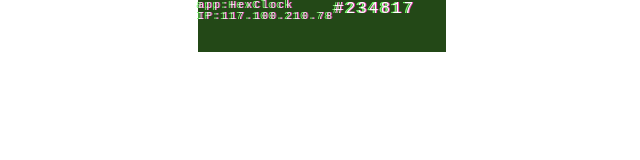
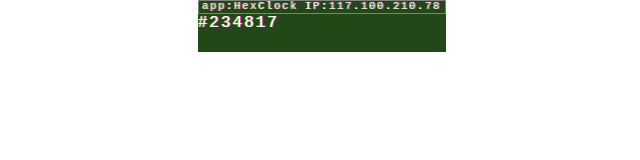
Before and after one commit to Sirius-33/a-hex-clock, a website: page pkg/src/html/index.html in a window 1280 px wide. Shown: the whole page, without its empty margins (318-958 px from the left). Drawn offline with Linux system fonts and the light colour scheme.

Commit message:
Dlt grid and switch back to flex for accesibility

```diff
--- a/pkg/src/css/hexClock.css
+++ b/pkg/src/css/hexClock.css
@@ -13,36 +13,38 @@
   z-index: 1;
   color: #FFF;
   font: 33rem;
-  height: 150px;
+  height: 100%;
   font-family: 'Major Mono Display', monospace;
-}
-
-#hexClock__container{
-  z-index: -1;
-  width: 248px;
-  height: 52px;
-  display: grid;
-  grid-template-columns: 1fr 1fr 1fr;
-  grid-template-rows: 14px 150px;
-  grid-template-areas:
-  "app . ip"
-  "clock";
 }
 
 .hexClock__header {
   height: 14px;
+  width: 248px;
+  border: 1px solid gray;
+}
+
+.hexClock__header--txt{
   display: flex;
   justify-content: space-between;
   flex-direction: row;
+  flex-wrap: nowrap;
 }
 
 .hexClock__txt {
   font-family: 'Share Tech Mono', monospace;
   font-size: 10px;
+  grid-area: app;
 }
 
-/* Flicker effect */
+.hexClock__txt--ip {
+  font-family: 'Share Tech Mono', monospace;
+  font-size: 10px;
+}
+
 #hexClock__container {
+  z-index: -1;
+  width: 248px;
+  height: 52px;
   font-family: 'Major Mono Display', monospace;
   background: #111;
   color: #eee;
@@ -54,9 +56,10 @@
   animation-direction: alternate;
 }
 
+/* Flicker effect */
 @keyframes textFlicker {
 from {
-text-shadow: 1px 0 0 #ea36af, -2px 0 0 #75fa69;
+text-shadow: 1px 0 0 #ea36af, -1px 0 0 #75fa69;
 }
 to {
 text-shadow: 2px 0.5px 2px #ea36af, -1px -0.5px 2px #75fa69;
--- a/pkg/src/html/index.html
+++ b/pkg/src/html/index.html
@@ -13,7 +13,7 @@
   <div class="hexClock__header">
     <div class="hexClock__header--txt">
       <p class="hexClock__txt">app:HexClock</p>
-      <p class="hexClock__txt">IP:117.100.210.78</p>
+      <p class="hexClock__txt hexClock__txt--ip">IP:117.100.210.78</p>
     </div>
   </div>
   <div id="hexClock"></div>
```
